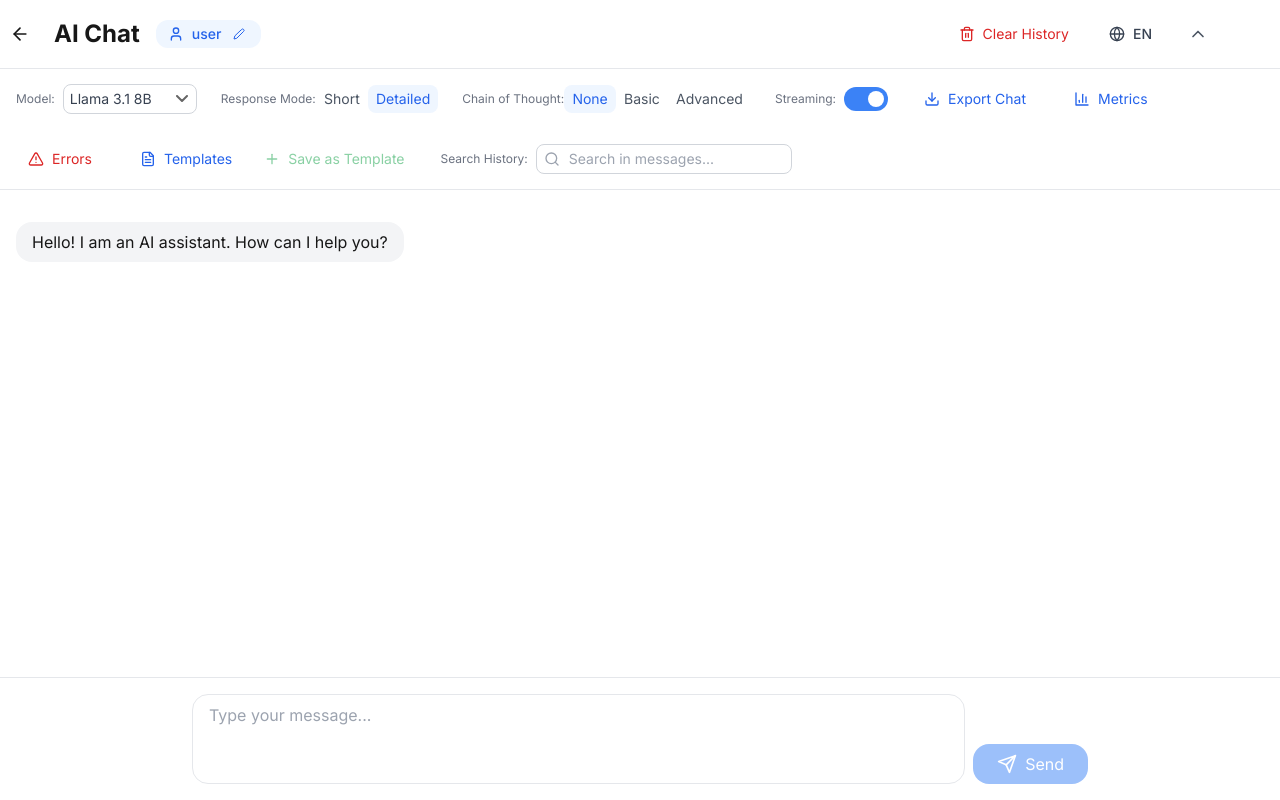
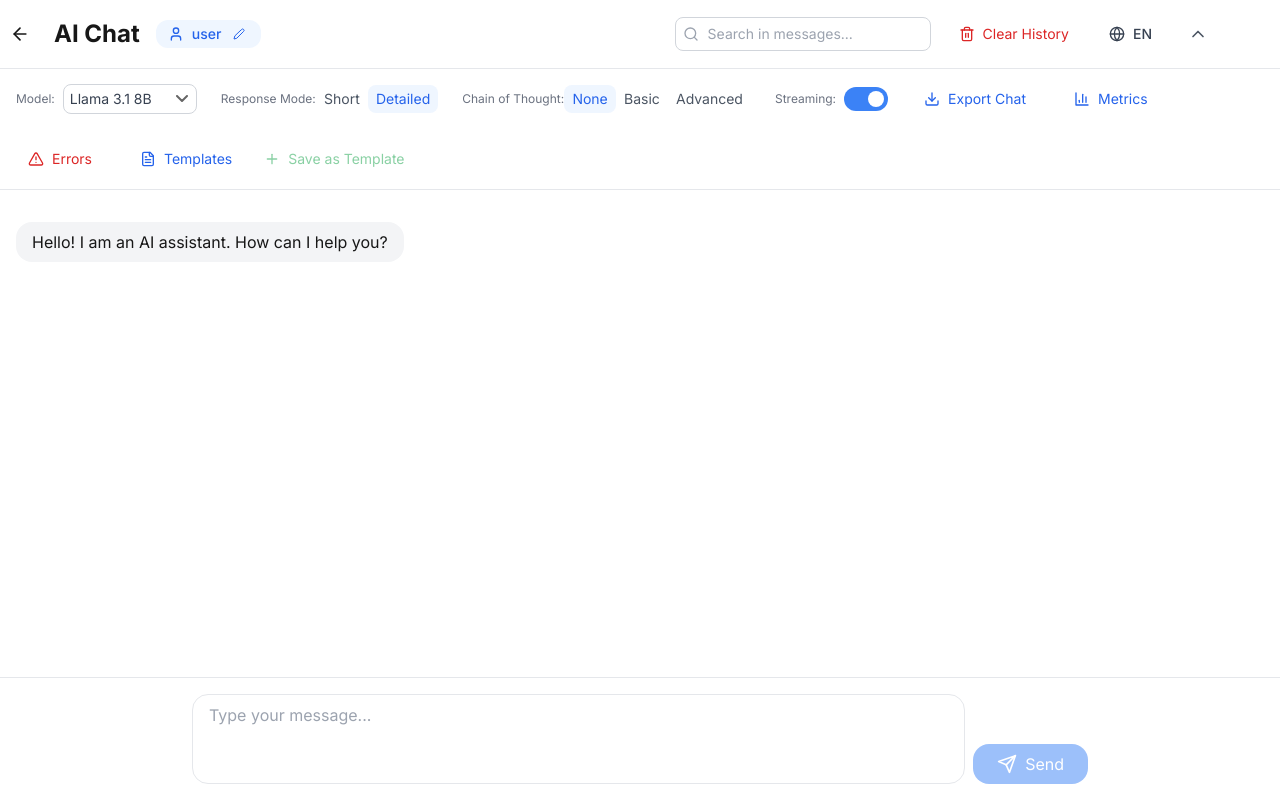
Before and after one commit to korytsa/AI-Next, a Next.js app in the folder frontend/: page /chat in a window 1280 px wide. Built offline with nearby package versions, Linux system fonts and the light colour scheme.

Commit message:
replace search input

```diff
--- a/frontend/app/chat/components/ChatHeader.tsx
+++ b/frontend/app/chat/components/ChatHeader.tsx
@@ -1,5 +1,5 @@
 import Link from 'next/link'
-import { ArrowLeft, Trash2, ChevronDown, ChevronUp } from 'lucide-react'
+import { ArrowLeft, Trash2, ChevronDown, ChevronUp, Search } from 'lucide-react'
 import { ResponseMode, ChainOfThoughtMode } from '../hooks/useChat'
 import { useState } from 'react'
 import { UserNameBadge } from './UserNameBadge'
@@ -51,6 +51,18 @@ export function ChatHeader({ useStreaming, onToggleStreaming, loading, onClearHi
               </span>
             </div>
           )}
+          {onSetSearchQuery && (
+            <div className="relative">
+              <Search className="absolute left-2 top-1/2 -translate-y-1/2 w-4 h-4 text-gray-400" />
+              <input
+                type="text"
+                value={searchQuery}
+                onChange={(e) => onSetSearchQuery(e.target.value)}
+                placeholder={t('settings.searchPlaceholder')}
+                className="pl-8 pr-3 py-1.5 text-sm rounded-lg border border-gray-300 dark:border-gray-600 bg-white dark:bg-gray-800 text-gray-700 dark:text-gray-300 focus:outline-none focus:ring-2 focus:ring-blue-500"
+              />
+            </div>
+          )}
           <button
             type="button"
             onClick={onClearHistory}
@@ -91,8 +103,6 @@ export function ChatHeader({ useStreaming, onToggleStreaming, loading, onClearHi
           isExporting={isExporting}
           currentInput={currentInput}
           onSelectTemplate={onSelectTemplate}
-          searchQuery={searchQuery}
-          onSetSearchQuery={onSetSearchQuery}
         />
       )}
     </div>
--- a/frontend/app/chat/components/ChatSettingsPanel.tsx
+++ b/frontend/app/chat/components/ChatSettingsPanel.tsx
@@ -1,4 +1,4 @@
-import { Download, BarChart3, AlertTriangle, Search } from 'lucide-react'
+import { Download, BarChart3, AlertTriangle } from 'lucide-react'
 import { ResponseMode, ChainOfThoughtMode } from '../hooks/useChat'
 import { AVAILABLE_MODELS } from '@/app/lib/models'
 import Link from 'next/link'
@@ -19,8 +19,6 @@ interface ChatSettingsPanelProps {
   isExporting?: boolean
   currentInput?: string
   onSelectTemplate?: (content: string) => void
-  searchQuery?: string
-  onSetSearchQuery?: (query: string) => void
 }
 
 export function ChatSettingsPanel({
@@ -37,8 +35,6 @@ export function ChatSettingsPanel({
   isExporting = false,
   currentInput = '',
   onSelectTemplate,
-  searchQuery = '',
-  onSetSearchQuery,
 }: ChatSettingsPanelProps) {
   const { t } = useLanguage()
 
@@ -177,21 +173,6 @@ export function ChatSettingsPanel({
             currentInput={currentInput}
           />
         )}
-        {onSetSearchQuery && (
-          <div className="flex items-center gap-2">
-            <label className="text-xs text-gray-500 dark:text-gray-500">{t('settings.searchHistory')}:</label>
-            <div className="relative">
-              <Search className="absolute left-2 top-1/2 -translate-y-1/2 w-4 h-4 text-gray-400" />
-              <input
-                type="text"
-                value={searchQuery}
-                onChange={(e) => onSetSearchQuery(e.target.value)}
-                placeholder={t('settings.searchPlaceholder')}
-                className="pl-8 pr-3 py-1 text-sm rounded-lg border border-gray-300 dark:border-gray-600 bg-white dark:bg-gray-800 text-gray-700 dark:text-gray-300 focus:outline-none focus:ring-2 focus:ring-blue-500"
-              />
-            </div>
-          </div>
-        )}
       </div>
     </div>
   )
```
